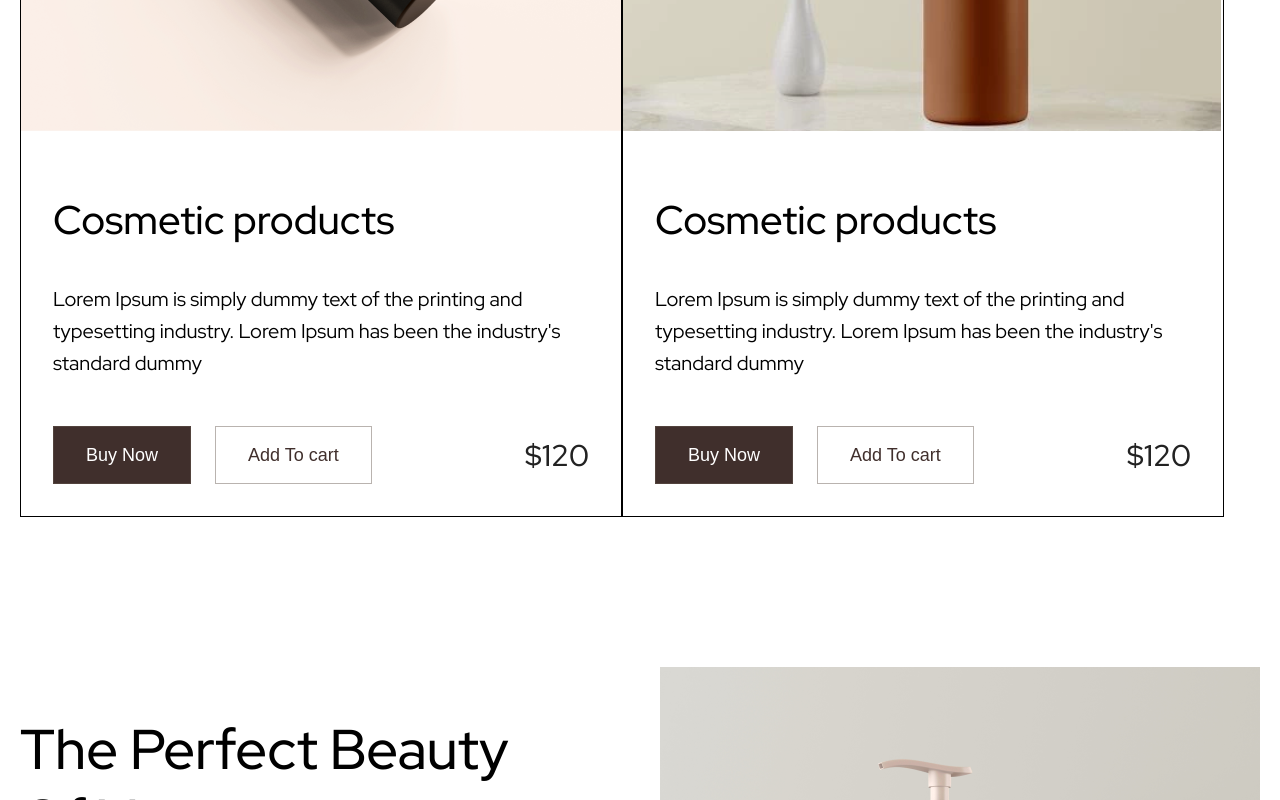
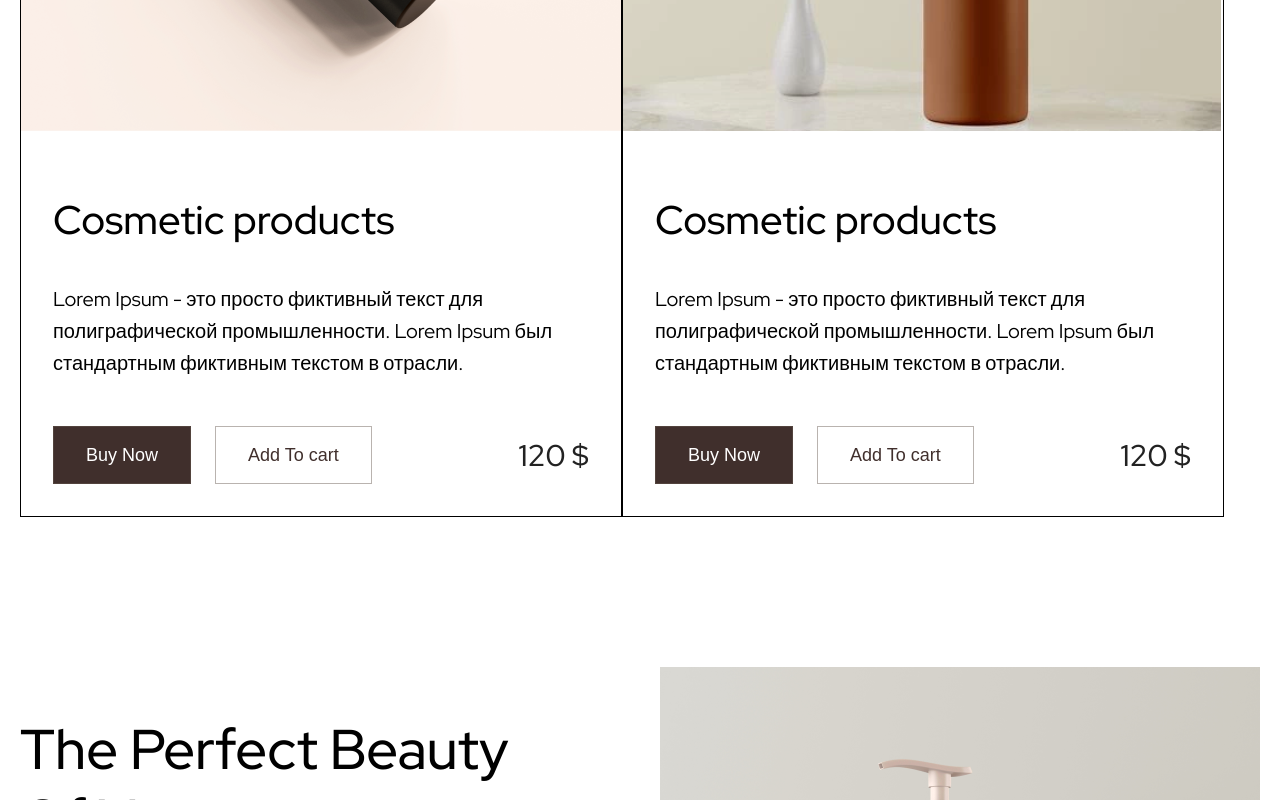
Before and after one commit to VIP-PLAYER/project.cosmetic, a plain HTML site: page index.html in a window 1280 px wide. Shown: the part 2000-2800 px from the top of the page. Drawn offline with Linux system fonts and the light colour scheme.

Commit message:
add new function map in js

```diff
--- a/css/block/_all.css
+++ b/css/block/_all.css
@@ -7,3 +7,4 @@
 @import url("./_about.css");
 @import url("./_footer-contact.css");
 @import url("./_product.css");
+@import url("./_popup-cart.css");
--- a/css/block/_header.css
+++ b/css/block/_header.css
@@ -60,3 +60,7 @@
     border: 1px solid black;
     width: 80%;
 }
+
+.cart {
+    position: relative;
+}
--- /dev/null
+++ b/css/block/_popup-cart.css
@@ -0,0 +1,8 @@
+.popup-cart {
+    position: absolute;
+    right: 0;
+    width: 400px;
+    height: 500px;
+    background-color: white;
+    z-index: 9999;
+}
--- a/index.html
+++ b/index.html
@@ -14,7 +14,7 @@
       <div class="container">
         <nav class="nav">
           <div class="logo">
-                        <img src="assets/svg/logo.svg" alt="logo image"loading="lazy">
+            <img src="assets/svg/logo.svg" alt="logo image" loading="lazy">
           </div>
 
           <ul>
@@ -26,10 +26,12 @@
 
           <div class="blocks">
             <div class="profile">
-                            <img src="assets/svg/profile.svg" alt="profile image"loading="lazy">
+              <img src="assets/svg/profile.svg" alt="profile image" loading="lazy">
             </div>
             <div class="cart">
               <img src="./assets/svg/cart.svg" alt="cart image" loading="lazy">
+              <div class="popup-cart"></div>
+            </div>
           </div>
           <div class="menu">
             <div class="menu-line"></div>
@@ -47,7 +49,7 @@
         <div class="hero-search">
           <input type="text" placeholder="Search...">
           <button>
-                        <img src="./assets/svg/search.svg" alt="search image" loading="lazy"/>
+            <img src="./assets/svg/search.svg" alt="search image" loading="lazy" />
           </button>
         </div>
         <button class="hero-button">Shop now</button>
@@ -66,7 +68,7 @@
       <div class="container">
         <div class="company-box">
           <div class="company-card item1">
-                        <img src="./assets/svg/airbnb.svg" alt="airbnb svg"loading="lazy">
+            <img src="./assets/svg/airbnb.svg" alt="airbnb svg" loading="lazy">
           </div>
           <div class="company-card item2">
             <img src="./assets/svg/hubspot.svg" alt="hubspot svg" loading="lazy">
@@ -78,10 +80,10 @@
             <img src="./assets/svg/microsoft.svg" alt="microsoft svg" loading="lazy">
           </div>
           <div class="company-card item5">
-                        <img src="./assets/svg/walmart.svg" alt="walmart svg"loading="lazy">
+            <img src="./assets/svg/walmart.svg" alt="walmart svg" loading="lazy">
           </div>
           <div class="company-card item6">
-                        <img src="./assets/svg/fedex.svg" alt="fedex svg"loading="lazy">
+            <img src="./assets/svg/fedex.svg" alt="fedex svg" loading="lazy">
           </div>
 
     </section>
@@ -115,11 +117,11 @@
           </div>
           <button class="products-btn">
             <span>Discover Our Products</span>
-                  <img src="./assets/svg/products.svg" alt="product svg" loading="lazy"/>
+            <img src="./assets/svg/products.svg" alt="product svg" loading="lazy" />
           </button>
         </div>
         <div class="products-box">
-                <div class="card">
+          <!-- <div class="card">
                   <img src="./assets/image/products1.png" alt="pump" loading="lazy"/>
                   <div class="card-content">
                     <h2>Cosmetic products</h2>
@@ -135,8 +137,8 @@
                     <span>$120</span>
                   </div>
                   </div>
-                </div>
-              <div class="card">
+                </div> -->
+          <!-- <div class="card">
                 <img src="./assets/image/products2.png" alt="" loading="lazy"/>
                 <div class="card-content">
                   <h2>Cosmetic products</h2>
@@ -152,7 +154,7 @@
                   <span>$120</span>
                 </div>
                 </div>
-              </div>
+              </div> -->
         </div>
     </section>
     <section class="description">
@@ -190,11 +192,11 @@
             <div class="content-first">
               <h2>Amazing Cosmetic</h2>
               <div class="star">
-                                <img src="./assets/svg/star.svg" alt="star svg"loading="lazy">
-                                <img src="./assets/svg/star.svg" alt="star svg"loading="lazy">
-                                <img src="./assets/svg/star.svg" alt="star svg"loading="lazy">
-                                <img src="./assets/svg/star.svg" alt="star svg"loading="lazy">
-                                <img src="./assets/svg/star-half.svg" alt="star svg"loading="lazy">
+                <img src="./assets/svg/star.svg" alt="star svg" loading="lazy">
+                <img src="./assets/svg/star.svg" alt="star svg" loading="lazy">
+                <img src="./assets/svg/star.svg" alt="star svg" loading="lazy">
+                <img src="./assets/svg/star.svg" alt="star svg" loading="lazy">
+                <img src="./assets/svg/star-half.svg" alt="star svg" loading="lazy">
               </div>
             </div>
             <div class="content-text">
@@ -224,7 +226,7 @@
       <div class="container">
         <div class="footer-logo">
           <div class="logo">
-                  <img src="./assets/svg/logo.svg" alt="logo image" loading="lazy"/>
+            <img src="./assets/svg/logo.svg" alt="logo image" loading="lazy" />
           </div>
           <p>
             Lorem Ipsum is simply dummy text of the printing and typesetting
@@ -249,23 +251,18 @@
           <h2>Contact Us</h2>
 
           <div class="contact-content">
-                  <a href="mailto: jakypjumagulov080@gmail.com"
-                    >free2fire12@gmail.com</a
-                  >
+            <a href="mailto: jakypjumagulov080@gmail.com">free2fire12@gmail.com</a>
             <a href="tel: +996774814583">+996507848439</a>
 
             <div class="icons">
-                    <a
-                      href="https://www.facebook.com/?locale=ru_RU"
-                      target="_blank"
-                    >
-                      <img src="./assets/svg/fasebook.svg" alt="facebook svg" loading="lazy"/>
+              <a href="https://www.facebook.com/?locale=ru_RU" target="_blank">
+                <img src="./assets/svg/fasebook.svg" alt="facebook svg" loading="lazy" />
               </a>
               <a href="https://x.com/home?lang=ru" target="_blank">
-                      <img src="./assets/svg/twitter.svg" alt="twitter svg" loading="lazy"/>
+                <img src="./assets/svg/twitter.svg" alt="twitter svg" loading="lazy" />
               </a>
               <a href="https://www.instagram.com" target="_blank">
-                      <img src="./assets/svg/instagram.svg" alt="instagram svg" loading="lazy"/>
+                <img src="./assets/svg/instagram.svg" alt="instagram svg" loading="lazy" />
               </a>
             </div>
           </div>
--- a/scripts/index.js
+++ b/scripts/index.js
@@ -8,3 +8,46 @@ for(let i = 0; i < links.length; i++ ) {
         .scrollIntoView({ behavior: "smooth"});
     }
 }
+
+const products = [
+    {
+        id: 1,
+        name: "Cosmetic products",
+        descrtion: "Lorem Ipsum - это просто фиктивный текст для полиграфической промышленности. Lorem Ipsum был стандартным фиктивным текстом в отрасли.",
+        image: "./assets/image/products1.png",
+        price: "120",
+    },
+    {
+        id: 2,
+        name: "Cosmetic products",
+        descrtion: "Lorem Ipsum - это просто фиктивный текст для полиграфической промышленности. Lorem Ipsum был стандартным фиктивным текстом в отрасли.",
+        image: "./assets/image/products2.png",
+        price: "120",
+    },
+];
+
+const productsBox = document.querySelector(".products-box");
+const productsMap = products.map((el) => {
+    return `
+     <div class="card">
+                <img src="${el.image}" alt="" loading="lazy"/>
+                <div class="card-content">
+                  <h2>${el.name}</h2>
+                <p>
+                ${el.descrtion}
+                </p>
+                <div class="card-actions">
+                  <div class="card-action">
+                    <button>Buy Now</button>
+                    <button>Add To cart</button>
+                  </div>
+                  <span>${el.price} $</span>
+                </div>
+                </div>
+              </div>
+            </div>
+    `
+});
+
+productsBox.innerHTML = productsMap.join("")
+console.log(productsMap)
```
Lines whose indentation alone changed are shown as unchanged.
